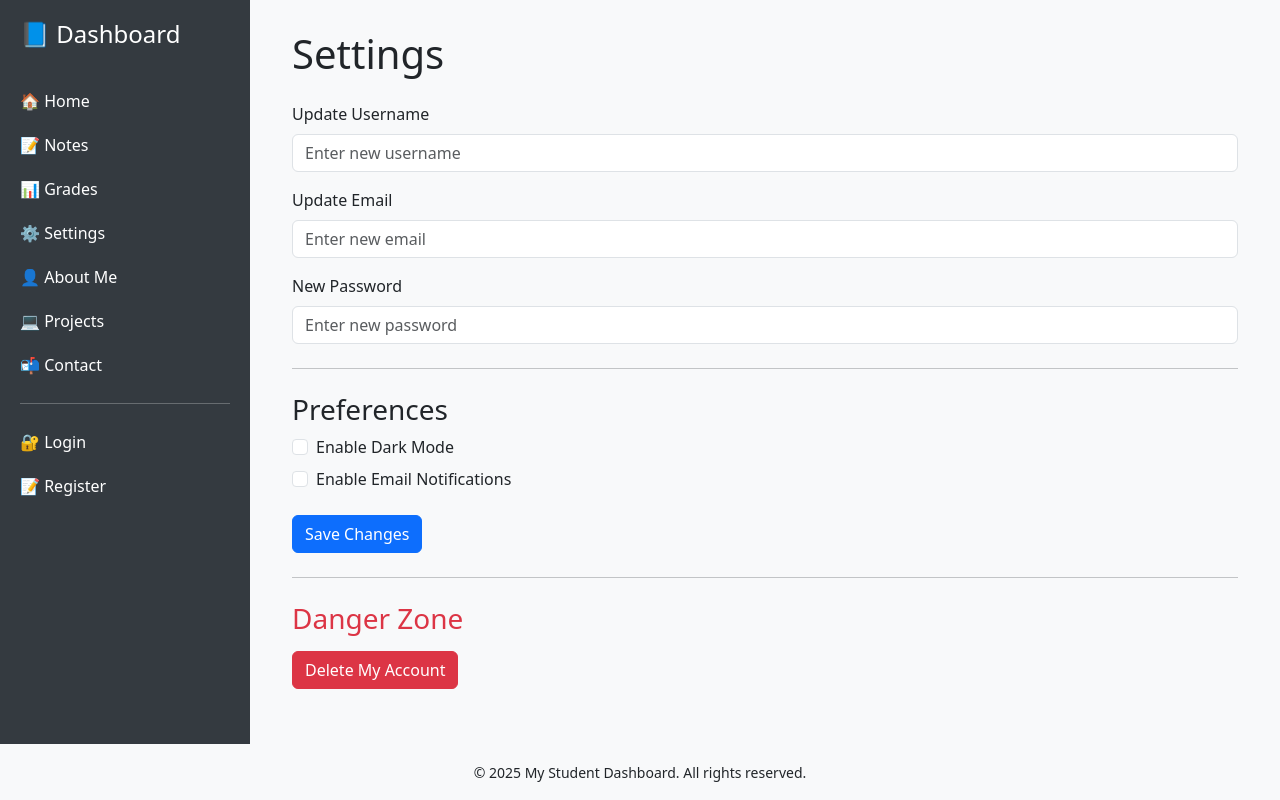
After one commit to nazarukiv/My_StudentDashboard, a Django app: page /settings/ in a window 1280 px wide. The commit adds this page. Run offline with Django 4.2, Linux system fonts and the light colour scheme.

Commit message:
grades entry and track added

```diff
--- a/dashboard/admin.py
+++ b/dashboard/admin.py
@@ -1,8 +1,12 @@
 from django.contrib import admin
-from .models import Task
+from .models import Task, Note, Grade
+
 
 @admin.register(Task)
 class TaskAdmin(admin.ModelAdmin):
     list_display = ("title", "user", "category", "due_date", "is_completed")
     list_filter = ("category", "is_completed", "due_date")
     search_fields = ("title", "description", "user__username")
+
+admin.site.register(Note)
+admin.site.register(Grade)
--- a/dashboard/templates/base.html
+++ b/dashboard/templates/base.html
@@ -42,10 +42,12 @@
     <div class="sidebar">
         <h2>📘 Dashboard</h2>
         <a href="{% url 'home' %}">🏠 Home</a>
+        <a href="{% url 'notes' %}">📝 Notes</a>
+        <a href="{% url 'grade_list' %}">📊 Grades</a>
+        <a href="{% url 'settings' %}">⚙️ Settings</a>
         <a href="{% url 'about' %}">👤 About Me</a>
         <a href="{% url 'projects' %}">💻 Projects</a>
         <a href="{% url 'contact' %}">📬 Contact</a>
-        <a href="{% url 'settings' %}">⚙️ Settings</a>
         <hr>
         {% if user.is_authenticated %}
             <p>👋 Hello, {{ user.username }}</p>
--- /dev/null
+++ b/dashboard/templates/dashboard/settings.html
@@ -0,0 +1,47 @@
+{% extends 'base.html' %}
+
+{% block title %}Settings | Student Dashboard{% endblock %}
+
+{% block content %}
+<div class="container">
+    <h1 class="mb-4">Settings</h1>
+
+    <form method="POST" action="#">
+        {% csrf_token %}
+        <div class="mb-3">
+            <label for="username" class="form-label">Update Username</label>
+            <input type="text" class="form-control" id="username" name="username" placeholder="Enter new username">
+        </div>
+        <div class="mb-3">
+            <label for="email" class="form-label">Update Email</label>
+            <input type="email" class="form-control" id="email" name="email" placeholder="Enter new email">
+        </div>
+        <div class="mb-3">
+            <label for="password" class="form-label">New Password</label>
+            <input type="password" class="form-control" id="password" name="password" placeholder="Enter new password">
+        </div>
+
+        <hr class="my-4">
+
+        <h3>Preferences</h3>
+        <div class="form-check mb-2">
+            <input class="form-check-input" type="checkbox" id="darkmode" name="darkmode">
+            <label class="form-check-label" for="darkmode">Enable Dark Mode</label>
+        </div>
+        <div class="form-check mb-4">
+            <input class="form-check-input" type="checkbox" id="notifications" name="notifications">
+            <label class="form-check-label" for="notifications">Enable Email Notifications</label>
+        </div>
+
+        <button type="submit" class="btn btn-primary">Save Changes</button>
+    </form>
+
+    <hr class="my-4">
+
+    <h3 class="text-danger">Danger Zone</h3>
+    <form method="POST" action="#">
+        {% csrf_token %}
+        <button type="submit" class="btn btn-danger mt-2">Delete My Account</button>
+    </form>
+</div>
+{% endblock %}
--- a/dashboard/urls.py
+++ b/dashboard/urls.py
@@ -8,4 +8,10 @@ urlpatterns = [
     path('projects/', views.projects, name='projects'),
     path('contact/', views.contact, name='contact'),
     path('settings/', views.settings, name='settings'),
+    path('notes/', views.note_list, name='notes'),
+    path('notes/create/', views.note_create, name='note_create'),
+    path('notes/<int:pk>/edit/', views.note_update, name='note_edit'),
+    path('notes/<int:pk>/delete/', views.note_delete, name='note_delete'),
+    path('grades/', views.grade_list, name='grade_list'),
+    path('grades/add/', views.grade_create, name='grade_add'),
 ]
--- a/dashboard/views.py
+++ b/dashboard/views.py
@@ -1,10 +1,11 @@
 from django.utils import timezone
 from django.http import HttpResponse
-from django.shortcuts import render
+from django.shortcuts import render, get_object_or_404
 from django.shortcuts import redirect
-from .forms import TaskForm
-from .models import Task
+from .forms import TaskForm, NoteForm, GradeForm
+from .models import Task, Note, Grade
 from django.contrib.auth.decorators import login_required
+
 
 
 @login_required
@@ -49,3 +50,60 @@ def contact(request):
 
 def settings(request):
     return render(request, 'dashboard/settings.html')
+
+@login_required
+def note_list(request):
+    notes = Note.objects.filter(user=request.user)
+    return render(request, 'dashboard/notes_list.html', {'notes': notes})
+
+@login_required
+def note_create(request):
+    if request.method == 'POST':
+        form = NoteForm(request.POST)
+        if form.is_valid():
+            note = form.save(commit=False)
+            note.user = request.user
+            note.save()
+            return redirect('notes')
+    else:
+        form = NoteForm()
+    return render(request, 'dashboard/note_form.html', {'form': form})
+
+@login_required
+def note_update(request, pk):
+    note = get_object_or_404(Note, pk=pk, user=request.user)
+    if request.method == 'POST':
+        form = NoteForm(request.POST, instance=note)
+        if form.is_valid():
+            form.save()
+            return redirect('notes')
+    else:
+        form = NoteForm(instance=note)
+    return render(request, 'dashboard/note_form.html', {'form': form})
+
+@login_required
+def note_delete(request, pk):
+    note = get_object_or_404(Note, pk=pk, user=request.user)
+    if request.method == 'POST':
+        note.delete()
+        return redirect('notes')
+    return render(request, 'dashboard/note_confirm_delete.html', {'note': note})
+
+
+@login_required
+def grade_list(request):
+    grades = Grade.objects.filter(user=request.user).order_by('subject')
+    return render(request, 'dashboard/grades_list.html', {'grades': grades})
+
+@login_required
+def grade_create(request):
+    if request.method == 'POST':
+        form = GradeForm(request.POST)
+        if form.is_valid():
+            grade = form.save(commit=False)
+            grade.user = request.user
+            grade.save()
+            return redirect('grade_list')
+    else:
+        form = GradeForm()
+    return render(request, 'dashboard/grade_form.html', {'form': form})
```
Also changed, not shown: dashboard/forms.py (+21 -1 lines), dashboard/models.py (+22 -0 lines), dashboard/templates/dashboard/grade_form.html (added, +10 -0 lines), dashboard/templates/dashboard/grades_list.html (added, +17 -0 lines), dashboard/templates/dashboard/note_confirm_delete.html (added, +14 -0 lines), dashboard/templates/dashboard/note_form.html (added, +14 -0 lines), dashboard/templates/dashboard/notes_list.html (added, +21 -0 lines).
